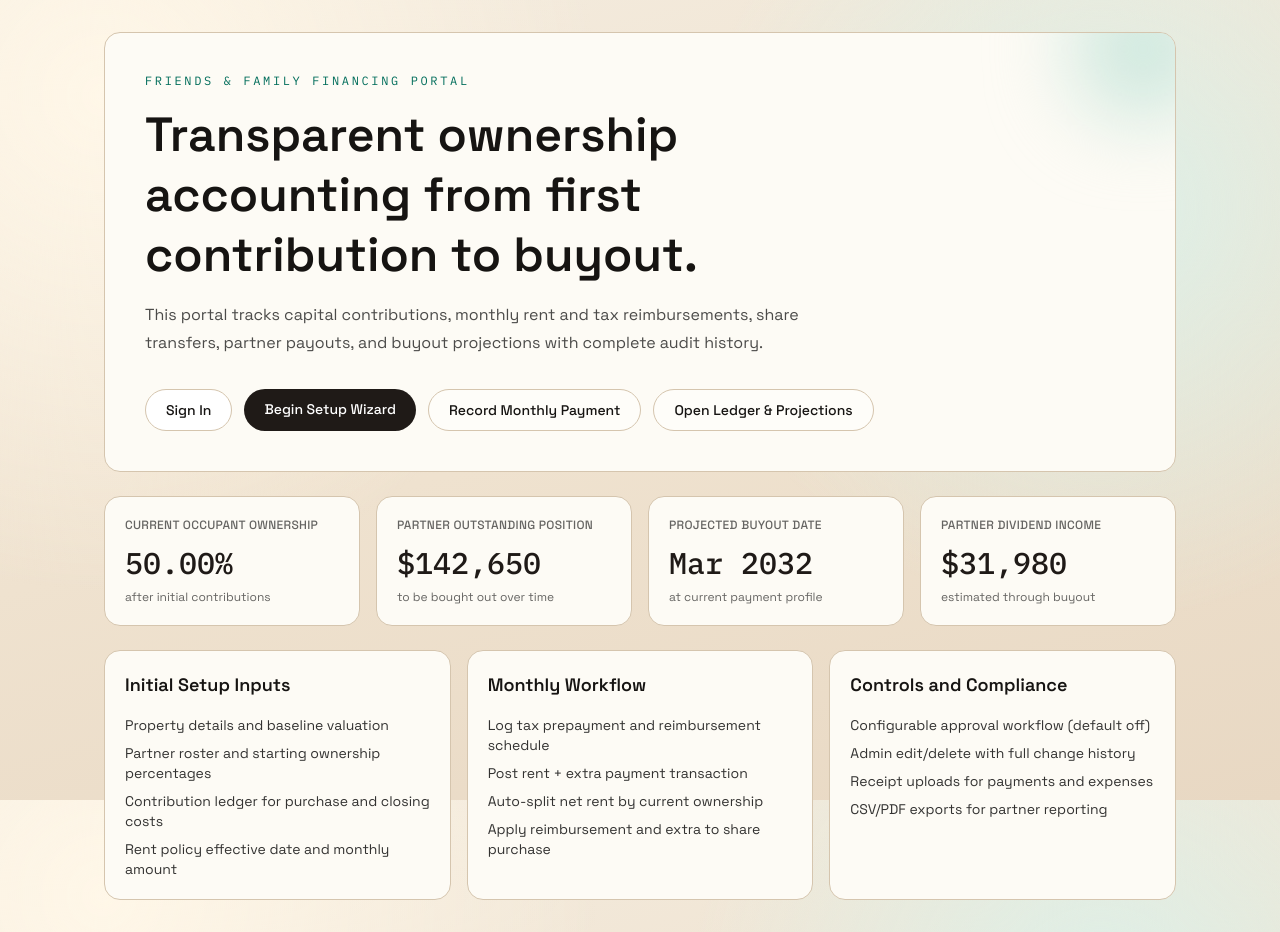
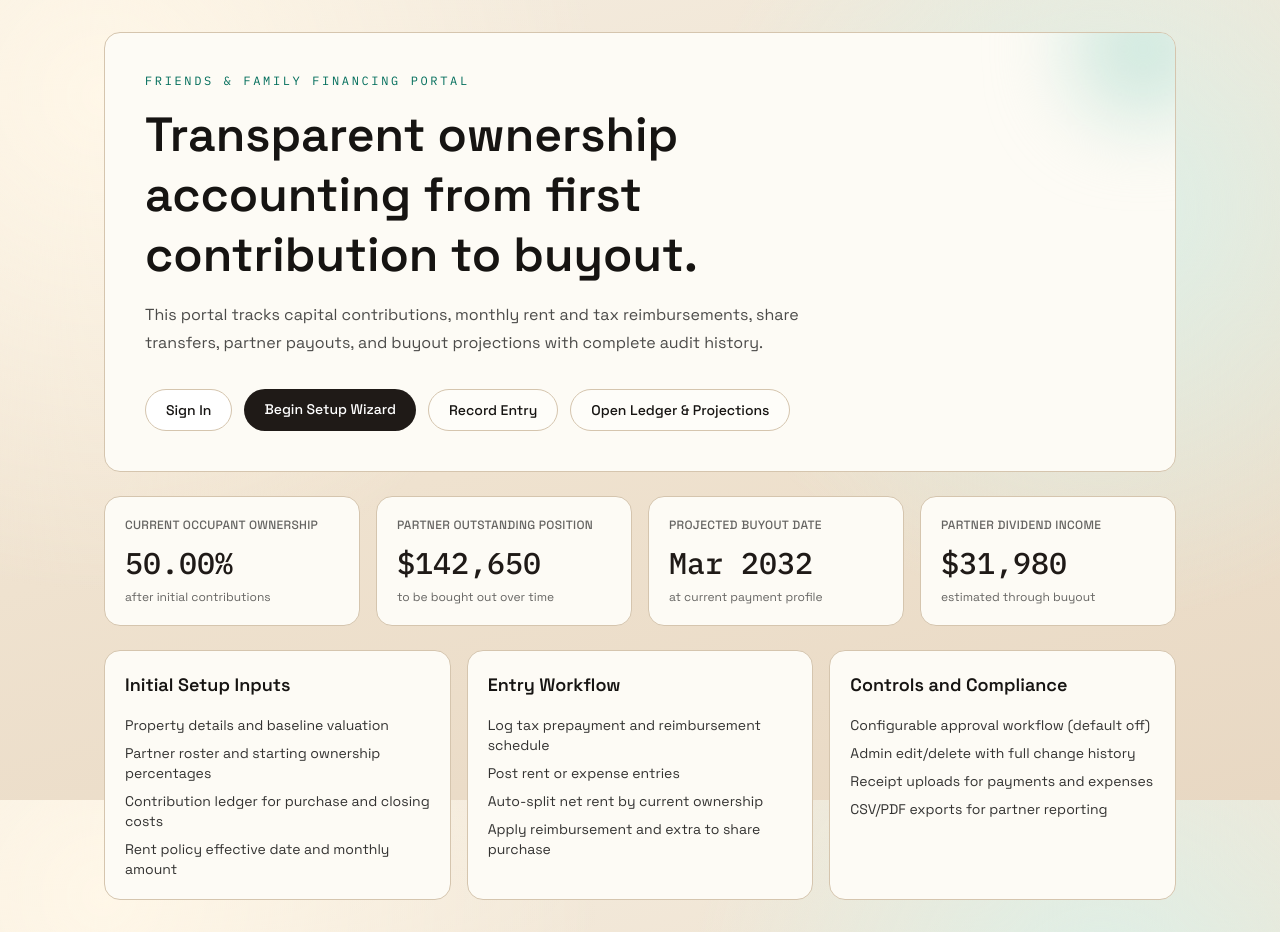
Before and after one commit to meelash/f_and_f_financing, a Next.js app: page / in a window 1280 px wide. Built offline with nearby package versions, Linux system fonts and the light colour scheme.

Commit message:
Rename monthly to entries

```diff
--- a/src/app/page.tsx
+++ b/src/app/page.tsx
@@ -26,7 +26,7 @@ export default function Home() {
             Begin Setup Wizard
           </Link>
           <Link href="/portal/monthly" className="rounded-full border border-[var(--line)] bg-white/40 px-5 py-2.5 font-medium transition hover:bg-white/80">
-            Record Monthly Payment
+            Record Entry
           </Link>
           <Link href="/portal/ledger" className="rounded-full border border-[var(--line)] bg-white/40 px-5 py-2.5 font-medium transition hover:bg-white/80">
             Open Ledger & Projections
@@ -81,10 +81,10 @@ export default function Home() {
         </article>
 
         <article className="card p-5">
-          <h2 className="text-lg font-semibold">Monthly Workflow</h2>
+          <h2 className="text-lg font-semibold">Entry Workflow</h2>
           <ul className="mt-4 space-y-2 text-sm text-black/80">
             <li>Log tax prepayment and reimbursement schedule</li>
-            <li>Post rent + extra payment transaction</li>
+            <li>Post rent or expense entries</li>
             <li>Auto-split net rent by current ownership</li>
             <li>Apply reimbursement and extra to share purchase</li>
           </ul>
--- a/src/app/portal/layout.tsx
+++ b/src/app/portal/layout.tsx
@@ -28,7 +28,7 @@ export default async function PortalLayout({
     select: { role: true },
   });
 
-  const canSeeMonthlyTab = user.role === "ADMIN" || activeMembership?.role !== "INVESTOR";
+  const canSeeEntriesTab = user.role === "ADMIN" || activeMembership?.role !== "INVESTOR";
 
   return (
     <div className="min-h-full">
@@ -40,9 +40,9 @@ export default async function PortalLayout({
               <p className="text-xs text-black/50">{user.fullName}</p>
             </div>
             <nav className="flex gap-1">
-              {canSeeMonthlyTab ? (
+              {canSeeEntriesTab ? (
                 <Link href="/portal/monthly" className="rounded px-3 py-1.5 text-sm font-medium hover:bg-black/5">
-                  Monthly
+                  Entries
                 </Link>
               ) : null}
               <Link href="/portal/ledger" className="rounded px-3 py-1.5 text-sm font-medium hover:bg-black/5">
--- a/src/app/portal/ledger/page.tsx
+++ b/src/app/portal/ledger/page.tsx
@@ -729,7 +729,7 @@ export default function LedgerPage() {
         {ledgerError && <p className="mt-3 text-sm text-red-700">{ledgerError}</p>}
 
         {ledger && records.length === 0 && (
-          <p className="mt-3 text-sm text-black/50">No records posted yet. Use the Monthly page to post the first entry.</p>
+          <p className="mt-3 text-sm text-black/50">No records posted yet. Use the Entries tab to post the first entry.</p>
         )}
 
         {ledger && records.length > 0 && (
```
